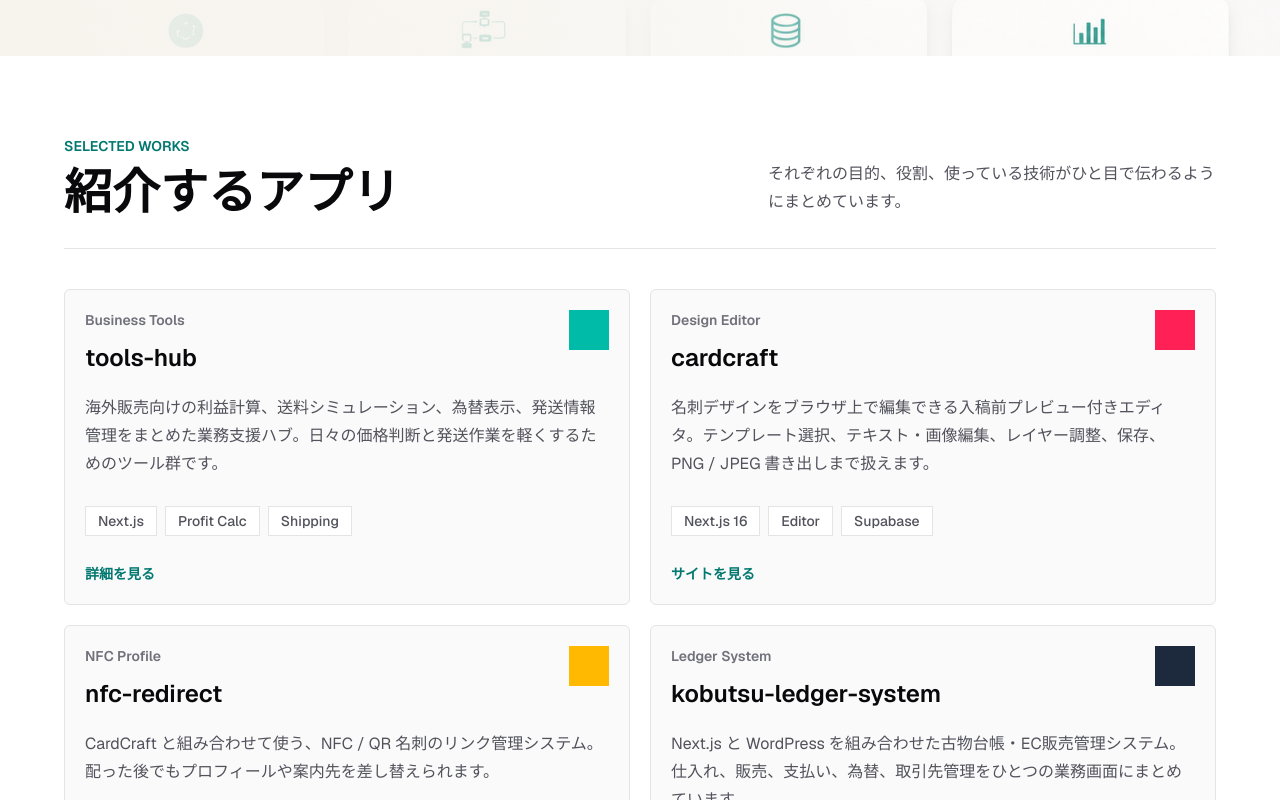
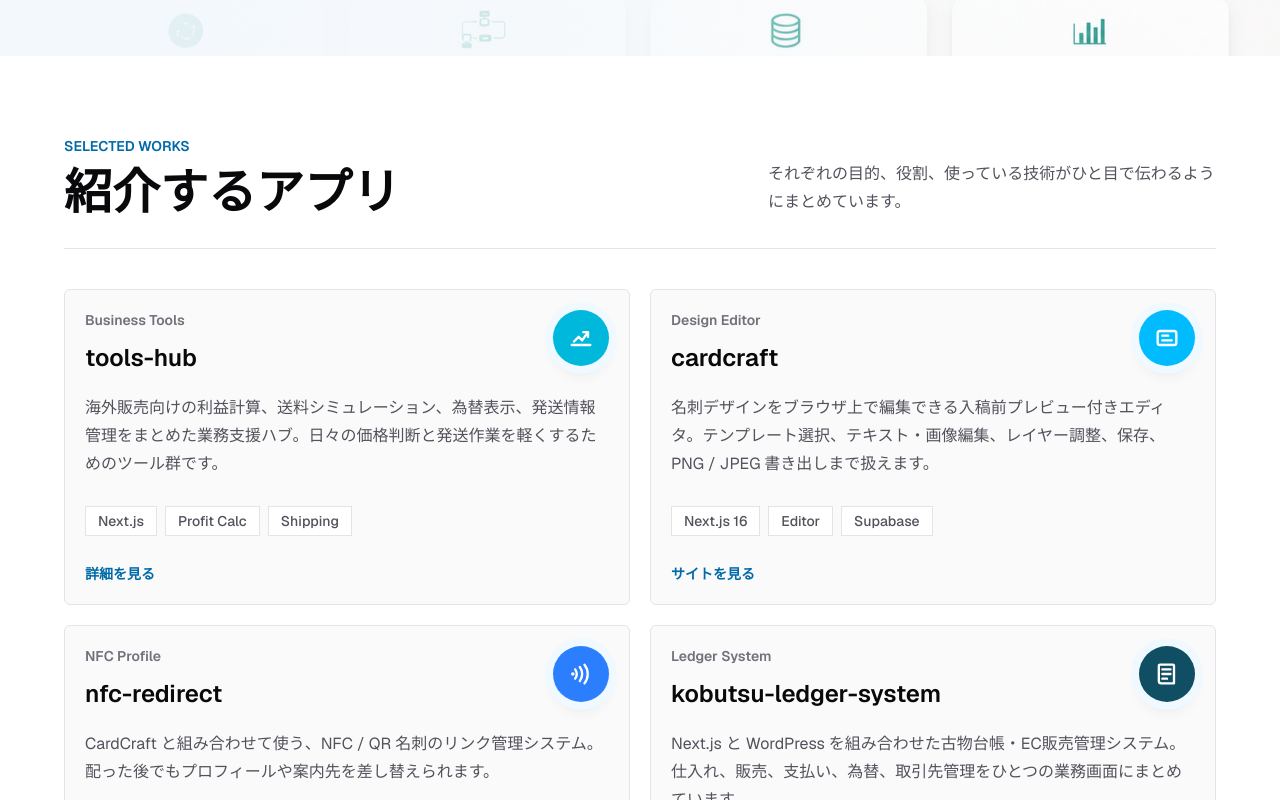
Before and after one commit to muu-ima/portfolio, a Next.js app: page / in a window 1280 px wide. Shown: the part 680-1480 px from the top of the page. Built offline with nearby package versions, Linux system fonts and the light colour scheme.

Commit message:
Shift portfolio styling to blue theme

```diff
--- a/app/globals.css
+++ b/app/globals.css
@@ -1,7 +1,7 @@
 @import "tailwindcss";
 
 :root {
-  --background: #f7f4ee;
+  --background: #f3f8fc;
   --foreground: #171717;
 }
 
--- a/app/page.tsx
+++ b/app/page.tsx
@@ -1,5 +1,82 @@
 import Image from "next/image";
 import Link from "next/link";
+import type { ReactNode } from "react";
+
+type WorkIconName = "tools" | "card" | "nfc" | "ledger";
+
+const workIcons: Record<WorkIconName, ReactNode> = {
+  tools: (
+    <svg viewBox="0 0 24 24" aria-hidden="true" className="h-7 w-7">
+      <path
+        d="M4 18h16M6 15l4-4 3 3 5-7"
+        fill="none"
+        stroke="currentColor"
+        strokeLinecap="round"
+        strokeLinejoin="round"
+        strokeWidth="2"
+      />
+      <path
+        d="M18 7h-4m4 0v4"
+        fill="none"
+        stroke="currentColor"
+        strokeLinecap="round"
+        strokeLinejoin="round"
+        strokeWidth="2"
+      />
+    </svg>
+  ),
+  card: (
+    <svg viewBox="0 0 24 24" aria-hidden="true" className="h-7 w-7">
+      <rect
+        x="4"
+        y="6"
+        width="16"
+        height="12"
+        rx="2"
+        fill="none"
+        stroke="currentColor"
+        strokeWidth="2"
+      />
+      <path
+        d="M8 10h5M8 14h8"
+        fill="none"
+        stroke="currentColor"
+        strokeLinecap="round"
+        strokeWidth="2"
+      />
+    </svg>
+  ),
+  nfc: (
+    <svg viewBox="0 0 24 24" aria-hidden="true" className="h-7 w-7">
+      <path
+        d="M7 8a7 7 0 0 1 0 8M11 6a10 10 0 0 1 0 12M15 4a13 13 0 0 1 0 16"
+        fill="none"
+        stroke="currentColor"
+        strokeLinecap="round"
+        strokeWidth="2"
+      />
+      <circle cx="5" cy="12" r="1.5" fill="currentColor" />
+    </svg>
+  ),
+  ledger: (
+    <svg viewBox="0 0 24 24" aria-hidden="true" className="h-7 w-7">
+      <path
+        d="M6 4h11a1 1 0 0 1 1 1v15H7a2 2 0 0 1-2-2V5a1 1 0 0 1 1-1Z"
+        fill="none"
+        stroke="currentColor"
+        strokeLinejoin="round"
+        strokeWidth="2"
+      />
+      <path
+        d="M8 8h7M8 12h7M8 16h4"
+        fill="none"
+        stroke="currentColor"
+        strokeLinecap="round"
+        strokeWidth="2"
+      />
+    </svg>
+  ),
+};
 
 const works = [
   {
@@ -8,7 +85,8 @@ const works = [
     description:
       "海外販売向けの利益計算、送料シミュレーション、為替表示、発送情報管理をまとめた業務支援ハブ。日々の価格判断と発送作業を軽くするためのツール群です。",
     tags: ["Next.js", "Profit Calc", "Shipping"],
-    accent: "bg-teal-500",
+    accent: "bg-cyan-500",
+    icon: "tools" as WorkIconName,
     href: "/works/tools-hub",
   },
   {
@@ -17,7 +95,8 @@ const works = [
     description:
       "名刺デザインをブラウザ上で編集できる入稿前プレビュー付きエディタ。テンプレート選択、テキスト・画像編集、レイヤー調整、保存、PNG / JPEG 書き出しまで扱えます。",
     tags: ["Next.js 16", "Editor", "Supabase"],
-    accent: "bg-rose-500",
+    accent: "bg-sky-400",
+    icon: "card" as WorkIconName,
     href: "https://muu-cardcraft.vercel.app/",
   },
   {
@@ -26,7 +105,8 @@ const works = [
     description:
       "CardCraft と組み合わせて使う、NFC / QR 名刺のリンク管理システム。配った後でもプロフィールや案内先を差し替えられます。",
     tags: ["Next.js API", "WordPress", "Supabase"],
-    accent: "bg-amber-400",
+    accent: "bg-blue-500",
+    icon: "nfc" as WorkIconName,
     href: "/works/nfc-redirect",
   },
   {
@@ -35,14 +115,15 @@ const works = [
     description:
       "Next.js と WordPress を組み合わせた古物台帳・EC販売管理システム。仕入れ、販売、支払い、為替、取引先管理をひとつの業務画面にまとめています。",
     tags: ["Next.js", "WordPress", "Docker"],
-    accent: "bg-slate-800",
+    accent: "bg-cyan-900",
+    icon: "ledger" as WorkIconName,
     href: "/works/kobutsu-ledger-system",
   },
 ];
 
 export default function Home() {
   return (
-    <main className="min-h-screen bg-[#f7f4ee] text-zinc-950">
+    <main className="min-h-screen bg-[#f3f8fc] text-zinc-950">
       <section className="relative min-h-[92vh] overflow-hidden">
         <Image
           src="/portfolio-hero.png"
@@ -52,8 +133,8 @@ export default function Home() {
           sizes="100vw"
           className="object-cover object-center"
         />
-        <div className="absolute inset-0 bg-[linear-gradient(90deg,rgba(247,244,238,0.96)_0%,rgba(247,244,238,0.84)_36%,rgba(247,244,238,0.28)_68%,rgba(247,244,238,0)_100%)]" />
-        <div className="absolute inset-x-0 top-0 z-10 border-b border-black/10 bg-[#f7f4ee]/72 backdrop-blur">
+        <div className="absolute inset-0 bg-[linear-gradient(90deg,rgba(243,248,252,0.97)_0%,rgba(243,248,252,0.84)_36%,rgba(243,248,252,0.28)_68%,rgba(243,248,252,0)_100%)]" />
+        <div className="absolute inset-x-0 top-0 z-10 border-b border-sky-950/10 bg-[#f3f8fc]/76 backdrop-blur">
           <nav className="mx-auto flex max-w-6xl items-center justify-between px-5 py-4 text-sm font-medium sm:px-8">
             <a href="#" className="text-base font-semibold">
               Portfolio
@@ -81,7 +162,7 @@ export default function Home() {
             <div className="mt-9 flex flex-col gap-3 sm:flex-row">
               <a
                 href="#works"
-                className="inline-flex h-12 items-center justify-center rounded-md bg-zinc-950 px-6 text-sm font-semibold text-white transition hover:bg-zinc-800"
+                className="inline-flex h-12 items-center justify-center rounded-md bg-[#082f49] px-6 text-sm font-semibold text-white transition hover:bg-[#0c4a6e]"
               >
                 実績を見る
               </a>
@@ -94,7 +175,7 @@ export default function Home() {
         <div className="mx-auto max-w-6xl">
           <div className="flex flex-col justify-between gap-6 border-b border-zinc-200 pb-8 sm:flex-row sm:items-end">
             <div>
-              <p className="text-sm font-semibold uppercase tracking-normal text-teal-700">
+              <p className="text-sm font-semibold uppercase tracking-normal text-sky-700">
                 Selected Works
               </p>
               <h2 className="mt-3 text-3xl font-semibold tracking-normal sm:text-5xl">
@@ -118,7 +199,12 @@ export default function Home() {
                         {work.title}
                       </h3>
                     </div>
-                    <span className={`h-10 w-10 ${work.accent}`} aria-hidden="true" />
+                    <span
+                      className={`flex h-14 w-14 shrink-0 items-center justify-center rounded-full ${work.accent} text-white shadow-lg shadow-sky-950/10 ring-8 ring-sky-50 transition group-hover:scale-105`}
+                      aria-hidden="true"
+                    >
+                      {workIcons[work.icon]}
+                    </span>
                   </div>
                   <p className="mt-5 text-base leading-7 text-zinc-600">{work.description}</p>
                   <div className="mt-7 flex flex-wrap gap-2">
@@ -132,7 +218,7 @@ export default function Home() {
                     ))}
                   </div>
                   {work.href ? (
-                    <p className="mt-7 text-sm font-semibold text-teal-700">
+                    <p className="mt-7 text-sm font-semibold text-sky-700">
                       {isExternal ? "サイトを見る" : "詳細を見る"}
                     </p>
                   ) : null}
@@ -174,10 +260,10 @@ export default function Home() {
         </div>
       </section>
 
-      <footer className="bg-zinc-950 px-5 py-14 text-white sm:px-8">
+      <footer className="bg-[#082f49] px-5 py-14 text-white sm:px-8">
         <div className="mx-auto flex max-w-6xl flex-col justify-between gap-8 sm:flex-row sm:items-center">
           <div>
-            <p className="text-sm font-semibold text-teal-300">Portfolio</p>
+            <p className="text-sm font-semibold text-cyan-200">Portfolio</p>
             <p className="mt-3 text-3xl font-semibold tracking-normal">
               実務から生まれた小さなプロダクト集。
             </p>
--- a/app/works/kobutsu-ledger-system/ScreenshotSlider.tsx
+++ b/app/works/kobutsu-ledger-system/ScreenshotSlider.tsx
@@ -45,7 +45,7 @@ export default function ScreenshotSlider({ screenshots }: ScreenshotSliderProps)
 
         <div className="mt-5 flex flex-col justify-between gap-5 lg:flex-row lg:items-start">
           <div>
-            <p className="text-sm font-semibold text-teal-300">
+            <p className="text-sm font-semibold text-cyan-200">
               {activeIndex + 1} / {screenshots.length}
             </p>
             <h3 className="mt-2 text-2xl font-semibold tracking-normal">
@@ -90,7 +90,7 @@ export default function ScreenshotSlider({ screenshots }: ScreenshotSliderProps)
                 aria-pressed={selected}
                 className={`rounded-md border px-3 py-2 text-left text-sm font-semibold transition ${
                   selected
-                    ? "border-teal-300 bg-teal-300 text-zinc-950"
+                    ? "border-cyan-200 bg-cyan-200 text-zinc-950"
                     : "border-white/20 bg-white/5 text-zinc-300 hover:bg-white/10"
                 }`}
               >
```
Also changed, not shown: app/works/kobutsu-ledger-system/page.tsx (+11 -11 lines), app/works/nfc-redirect/page.tsx (+19 -19 lines), app/works/tools-hub/page.tsx (+18 -18 lines).
